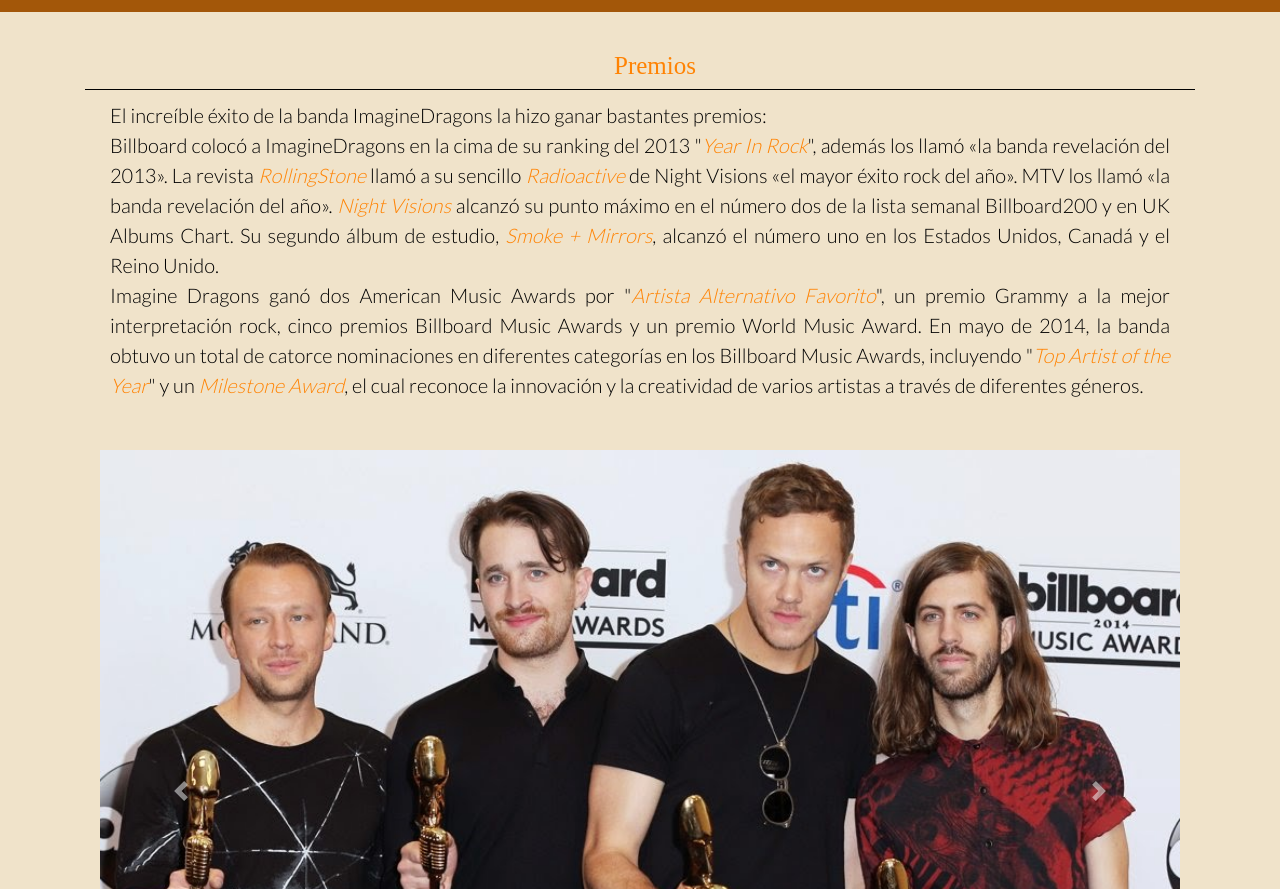
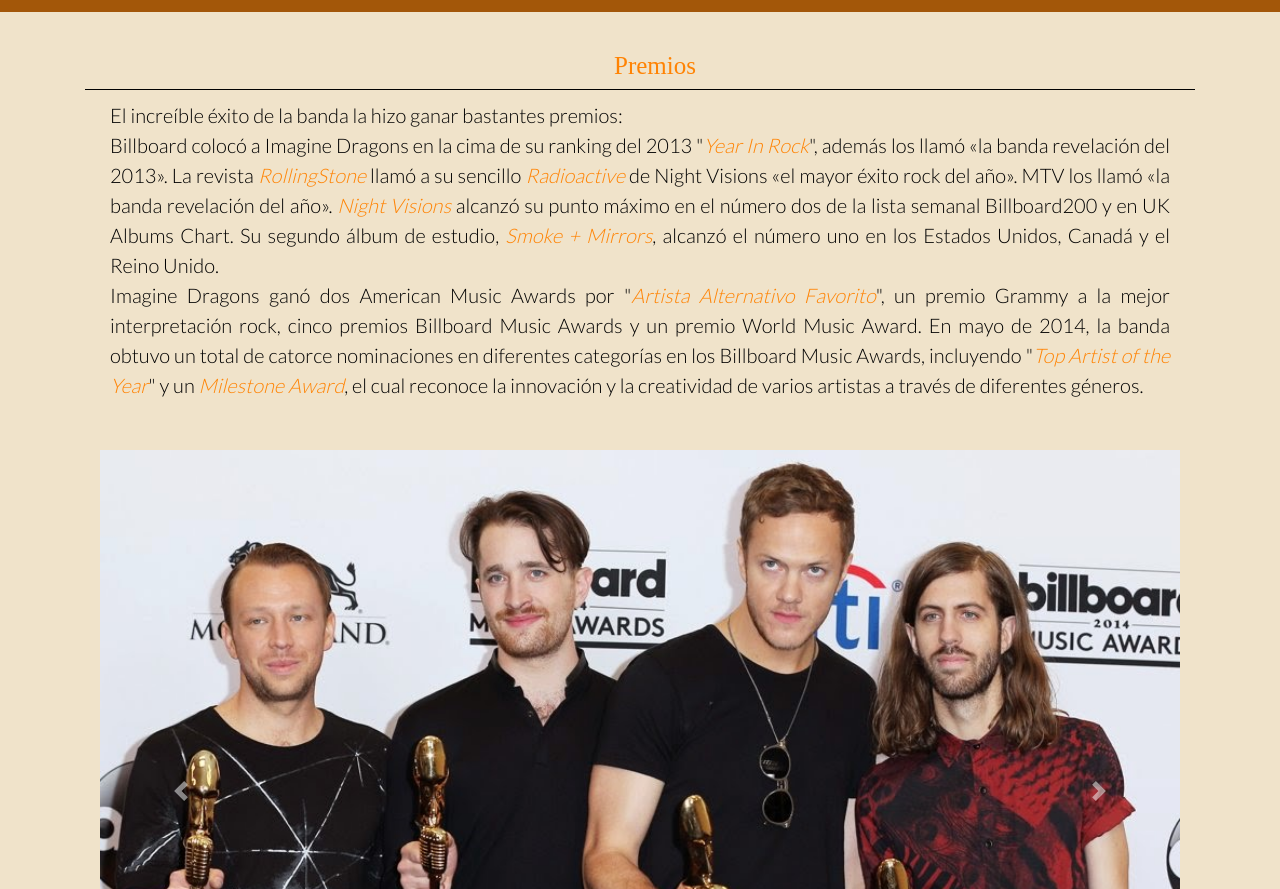
Before and after one commit to GonzaNoir/proyecto_Final_ImagineDragons, a website: page index.html in a window 1280 px wide. Shown: the part 1382-2271 px from the top of the page. Drawn offline with nearby package versions, Linux system fonts and the light colour scheme; a script that the page names is missing; a web font is replaced by a local one.

Commit message:
ultimo retoque al inicio

```diff
--- a/index.html
+++ b/index.html
@@ -125,8 +125,8 @@
             class="contenedorContenido__contenedorHistoria__subTitulo--boxM contenedorContenido__contenedorHistoria__subTitulo--font contenedorContenido__contenedorHistoria__subTitulo--color"
             data-aos="flip-down" data-aos-delay="300">Premios</h2>
           <p class="col-lg-12 contenedorContenido__contenedorHistoria__parrafoPrincipal--boxM contenedorContenido__contenedorHistoria__parrafoPrincipal--font contenedorContenido__contenedorHistoria__parrafoPrincipal--color"
-            data-aos="flip-down" data-aos-delay="300">El increíble éxito de la banda ImagineDragons la hizo ganar bastantes premios: <br>
-            Billboard colocó a ImagineDragons en la cima de su ranking del 2013 "<a class="palabrasOblicuas">Year In
+            data-aos="flip-down" data-aos-delay="300">El increíble éxito de la banda la hizo ganar bastantes premios: <br>
+            Billboard colocó a Imagine Dragons en la cima de su ranking del 2013 "<a class="palabrasOblicuas">Year In
               Rock</a>", además los llamó «la banda revelación del 2013». La revista <a
               class="palabrasOblicuas">RollingStone</a> llamó a su sencillo <a class="palabrasOblicuas">Radioactive</a>
             de Night Visions «el mayor éxito rock del año». MTV los llamó
```
